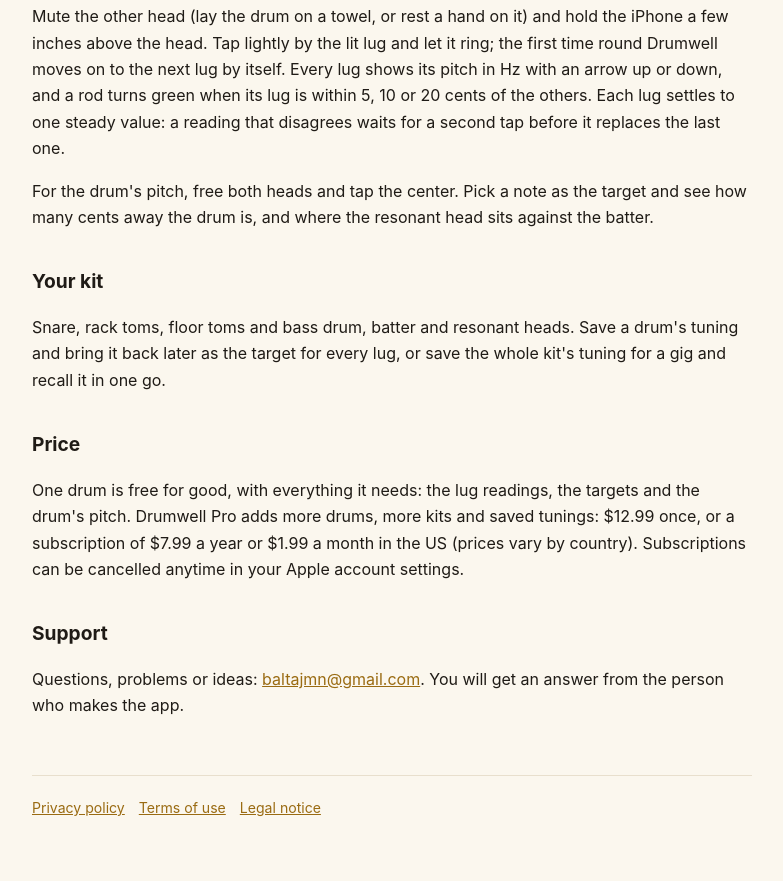
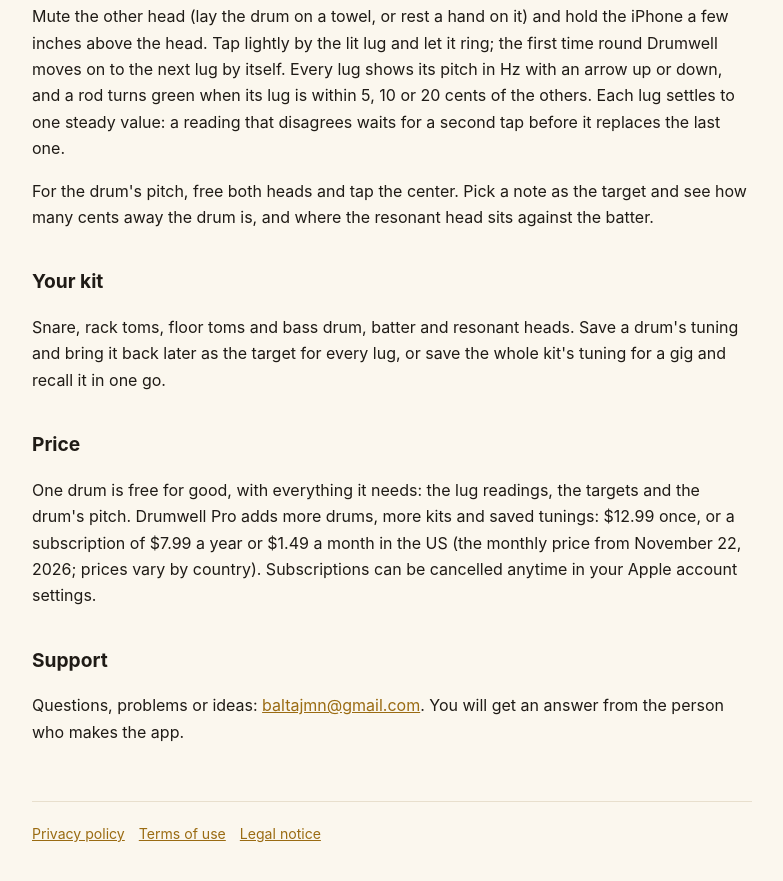
Before and after one commit to BaltaJmn/drumwell-privacy, a plain HTML site: page index.html in a window 1280 px wide. Shown: the part 492-1373 px from the top of the page, without its empty margins (248-1031 px from the left). Drawn offline with Linux system fonts and the light colour scheme.

Commit message:
Home: monthly at $1.49 in the US from November 22, 2026
Drumwell's monthly plan drops from $1.99 to $1.49 on 22-11 for new and current
subscribers; the page names the date so it is not wrong for the two days before.

Co-Authored-By: Claude Opus 5.5 <noreply@anthropic.com>

```diff
--- a/index.html
+++ b/index.html
@@ -26,7 +26,7 @@
 <p>Snare, rack toms, floor toms and bass drum, batter and resonant heads. Save a drum's tuning and bring it back later as the target for every lug, or save the whole kit's tuning for a gig and recall it in one go.</p>
 
 <h2>Price</h2>
-<p>One drum is free for good, with everything it needs: the lug readings, the targets and the drum's pitch. Drumwell Pro adds more drums, more kits and saved tunings: $12.99 once, or a subscription of $7.99 a year or $1.99 a month in the US (prices vary by country). Subscriptions can be cancelled anytime in your Apple account settings.</p>
+<p>One drum is free for good, with everything it needs: the lug readings, the targets and the drum's pitch. Drumwell Pro adds more drums, more kits and saved tunings: $12.99 once, or a subscription of $7.99 a year or $1.49 a month in the US (the monthly price from November 22, 2026; prices vary by country). Subscriptions can be cancelled anytime in your Apple account settings.</p>
 
 <h2>Support</h2>
 <p>Questions, problems or ideas: <a href="mailto:baltajmn@gmail.com?subject=Drumwell">baltajmn@gmail.com</a>. You will get an answer from the person who makes the app.</p>
```
